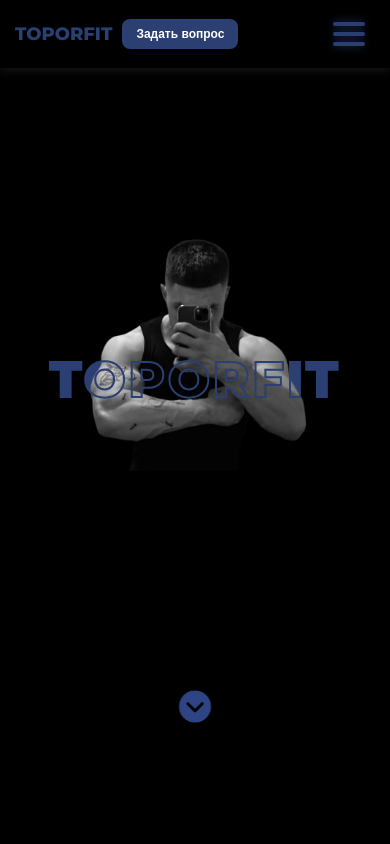
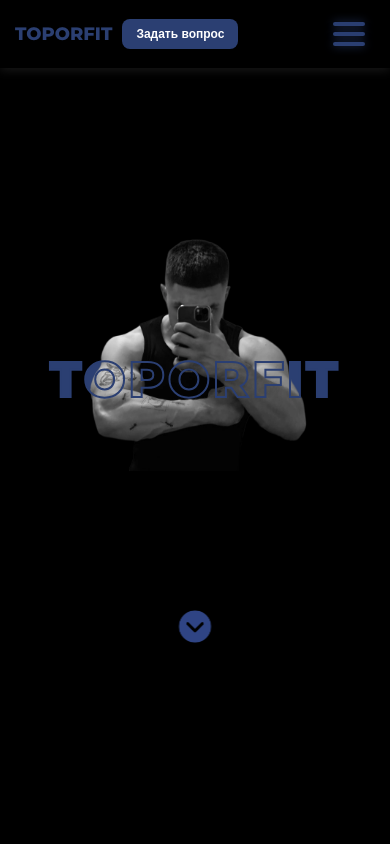
Before and after one commit to igorsvk16/toporfit, a React (Vite) app: page / in a window 390 px wide. Shown: the top 844 px of the page. Built offline with nearby package versions, Linux system fonts and the light colour scheme.

Commit message:
Fix scroll butt

```diff
--- a/src/components/Hero/Hero.css
+++ b/src/components/Hero/Hero.css
@@ -188,6 +188,6 @@
   .hero__scroll-btn {
     width: 35px;
     height: 35px;
-    bottom: 120px;
+    bottom: 200px;
   }
 }
```
